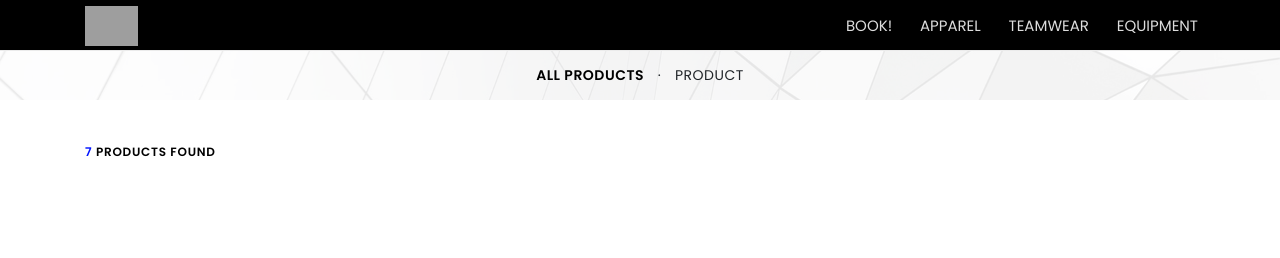
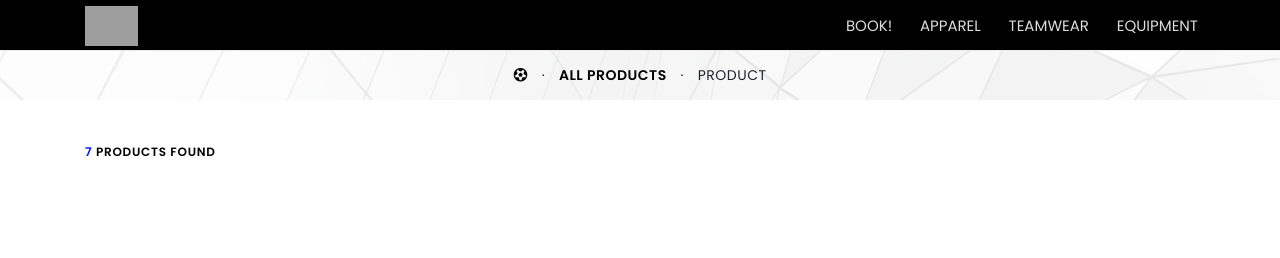
Before and after one commit to kemtol/sabnanifootball, a Jekyll site: the page built from _nav/all.markdown, in a window 1280 px wide and 900 px high. Shown: the top 258 px of the window. Built offline with Jekyll 4.4.1, drawn with Linux system fonts in a browser that asks for light colours; nearby versions of some CDN libraries; a script that is not in the unit is left out; grey boxes are pictures that could not be loaded.

Commit message:
Update products.html

```diff
--- a/_layouts/products.html
+++ b/_layouts/products.html
@@ -14,7 +14,7 @@ layout: default
         <div class="row h-100 align-items-center">
             <div class="col-12">
                 <div class="page-title text-center">
-                    <a href="{{site.baseurl}}/product/">ALL PRODUCTS</a> <span>&middot;</span> <span>{{ current_cat }}</span>
+                    <a href="{{site.url}}" class="fas fa-futbol"></a> <span>&middot;</span> <a href="{{site.baseurl}}/product/">ALL PRODUCTS</a> <span>&middot;</span> <span>{{ current_cat }}</span>
                 </div>
             </div>
         </div>
```
